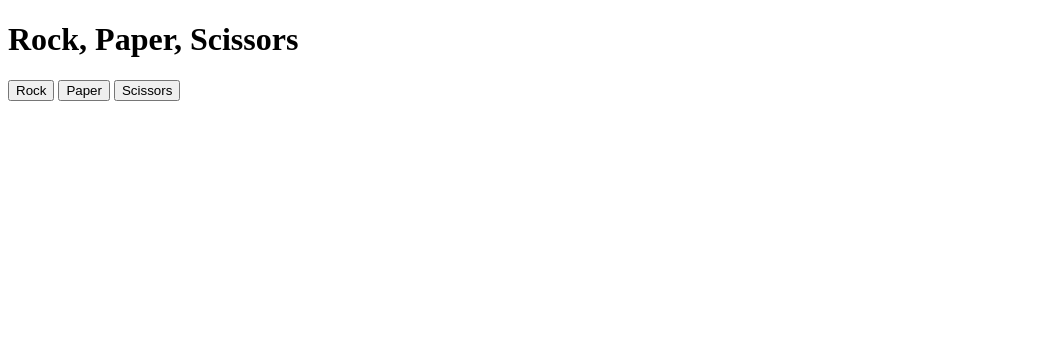
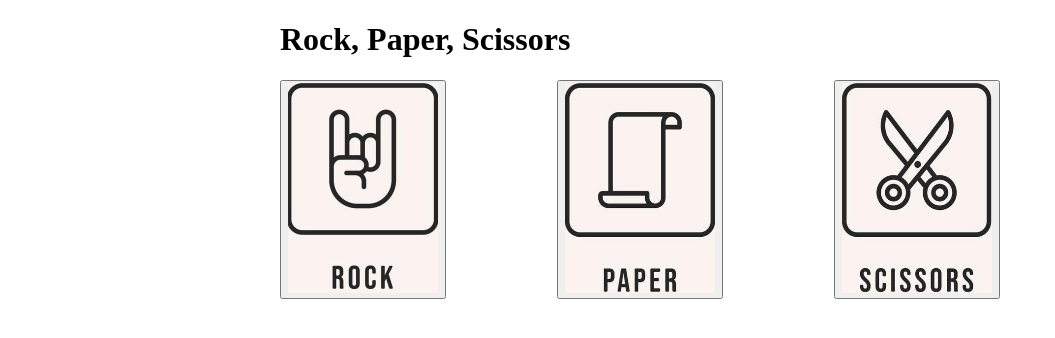
Before and after one commit to philatm/Rock-Paper-Scissors, a plain HTML site: page index.html in a window 1280 px wide. Shown: the whole page, without its empty margins (0-1055 px from the left). Drawn offline with Linux system fonts and the light colour scheme.

Commit message:
Make choice buttons as image

```diff
--- a/css/main.css
+++ b/css/main.css
@@ -0,0 +1,12 @@
+.container {
+    width: 720px;
+    margin: 0 auto;
+}
+button img {
+    width: 150px;
+    height: 210px;
+}
+.choices {
+    display: flex;
+    justify-content: space-between;
+}
--- a/index.html
+++ b/index.html
@@ -4,19 +4,21 @@
     <meta charset="UTF-8">
     <meta http-equiv="X-UA-Compatible" content="IE=edge">
     <meta name="viewport" content="width=device-width, initial-scale=1.0">
+    <link rel="stylesheet" href="./css/main.css">
     <title>Rock, Paper, Scissors game</title>
 </head>
 <body>
-    <h1>Rock, Paper, Scissors</h1>
-    <div class="choices">
-        <button onclick="makeUserChoice(1)">Rock</button>
-        <button onclick="makeUserChoice(2)">Paper</button>
-        <button onclick="makeUserChoice(3)">Scissors</button>
+    <div class="container">
+        <h1>Rock, Paper, Scissors</h1>
+        <div class="choices">
+            <button onclick="makeUserChoice(1)"><img src="./img/rock.jpeg" alt="Rock"></button>
+            <button onclick="makeUserChoice(2)"><img src="./img/paper.jpeg" alt="Paper"></button>
+            <button onclick="makeUserChoice(3)"><img src="./img/scissors.jpeg" alt="Scissors"></button>
+        </div>
+        <div class="results">
+
+        </div>
     </div>
-    <div class="results">
-
-    </div>
-
 </body>
 <script src="./js/main.js"></script>
 <script>
```
Also changed, not shown: img/paper.jpeg (added), img/rock.jpeg (added), img/scissors.jpeg (added).
